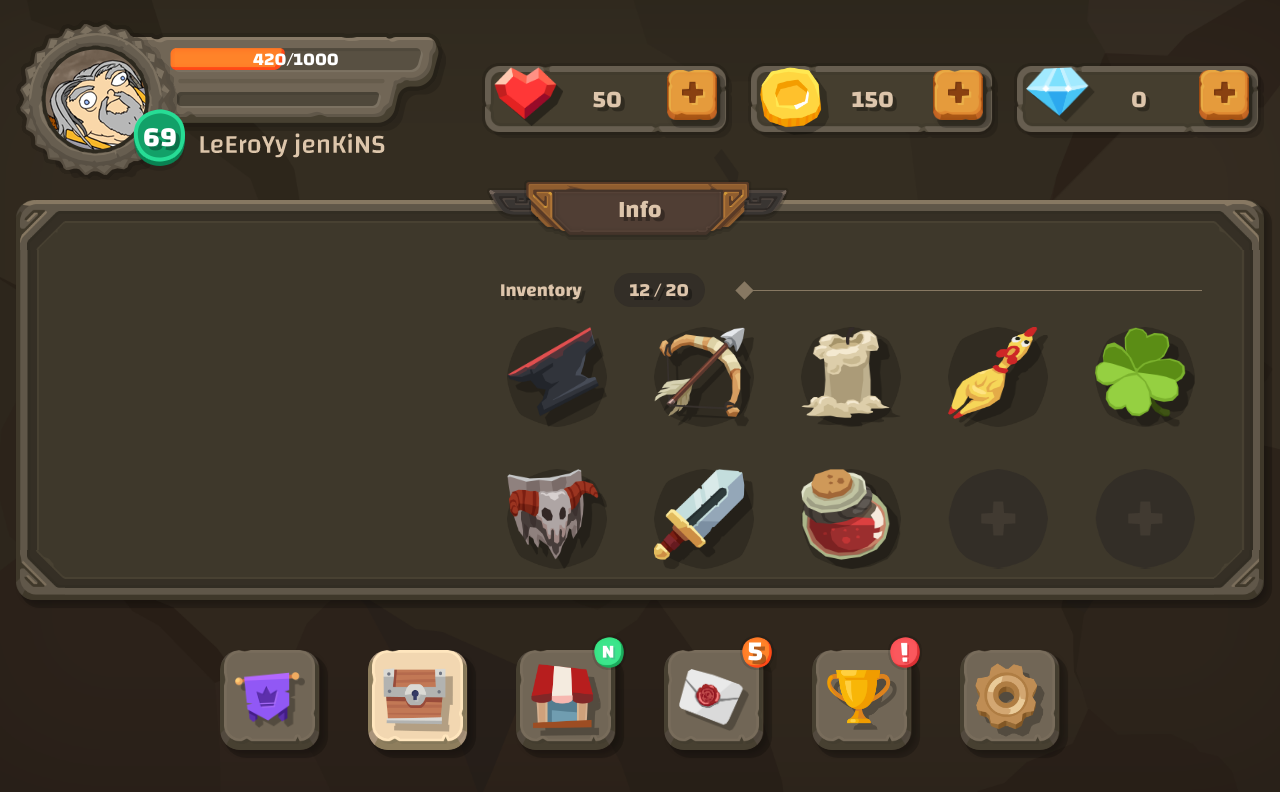
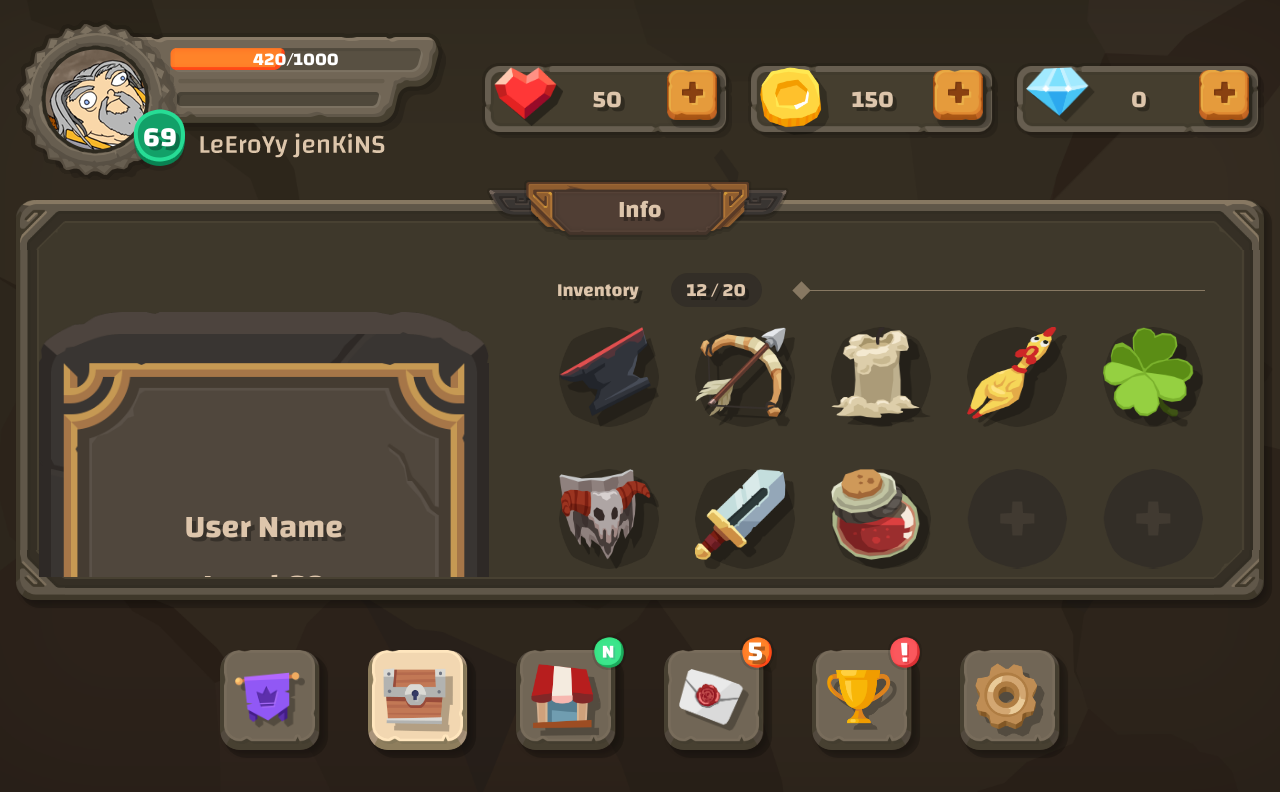
Before and after one commit to kennethlenaerts/mjr, an Angular app: page /info in a window 1280 px wide. Shown: the top 792 px of the page. Built offline with nearby package versions, Linux system fonts and the light colour scheme.

Commit message:
Add user info frame

```diff
--- a/src/app/components/header/header.component.ts
+++ b/src/app/components/header/header.component.ts
@@ -3,7 +3,7 @@ import { Component, OnInit } from '@angular/core';
 @Component({
   selector: 'app-header',
   template: `
-    <app-user-stats></app-user-stats>
+    <app-user-gage></app-user-gage>
     <div class="status">
       <app-status-frame icon="heart" value="50"></app-status-frame>
       <app-status-frame icon="gold" value="150"></app-status-frame>
--- a/src/app/components/inventory/inventory.component.scss
+++ b/src/app/components/inventory/inventory.component.scss
@@ -3,7 +3,6 @@
   height: 100%;
   display: grid;
   grid-template-rows: 75px auto;
-  margin-top: 50px;
   display: block;
 }
 
--- /dev/null
+++ b/src/app/components/user-gage/user-gage.component.scss
@@ -0,0 +1,56 @@
+:host {
+  background: url('src/assets/frames/frame_user.png');
+  background-repeat: no-repeat;
+  width: 430px;
+  height: 160px;
+  position: relative;
+  display: block;
+}
+
+.level {
+  color: white;
+  position: absolute;
+  top: 92px;
+  left: 127px;
+}
+
+.bar-hp-container {
+  left: 159px;
+  top: 28px;
+  position: absolute;
+
+  .bar-hp {
+    height: 22px;
+    width: 100px;
+    background: url('src/assets/bars/bar_hp_middle.png');
+    position: relative;
+
+    &::before,
+    &::after {
+      display: block;
+      content: '';
+      height: 22px;
+      position: absolute;
+      top: 0;
+    }
+
+    &::before {
+      background: url('src/assets/bars/bar_hp_left.png');
+      left: -5px;
+      width: 5px;
+    }
+
+    &::after {
+      background: url('src/assets/bars/bar_hp_right.png');
+      width: 10px;
+      right: -10px;
+    }
+  }
+
+  .value {
+    color: white;
+    top: -5px;
+    left: 78px;
+    position: absolute;
+  }
+}
--- /dev/null
+++ b/src/app/components/user-gage/user-gage.component.ts
@@ -0,0 +1,19 @@
+import { Component, OnInit } from '@angular/core';
+
+@Component({
+  selector: 'app-user-gage',
+  template: `
+    <div class="bar-hp-container">
+      <div class="bar-hp"></div>
+      <p class="value">420/1000</p>
+    </div>
+
+    <h2 class="level badge">69</h2>
+  `,
+  styleUrls: ['user-gage.component.scss']
+})
+export class UserGageComponent implements OnInit {
+  constructor() {}
+
+  ngOnInit() {}
+}
--- a/src/app/components/user-stats/user-stats.component.scss
+++ b/src/app/components/user-stats/user-stats.component.scss
@@ -1,56 +1,64 @@
-:host {
-  background: url('src/assets/frames/frame_user.png');
-  background-repeat: no-repeat;
-  width: 430px;
-  height: 160px;
+.info-frame {
+  background: url('src/assets/frames/frame_info_middle.png');
+  background-repeat: repeat-y;
+  width: 100%;
+  margin-top: 20%;
+  height: 80%;
   position: relative;
   display: block;
+  background-size: contain;
+
+  &::before,
+  &::after {
+    display: block;
+    content: '';
+    width: 450px;
+    position: absolute;
+    left: 0;
+    background-repeat: no-repeat;
+    background-size: contain;
+    z-index: 1;
+  }
+
+  &:before {
+    background-image: url('src/assets/frames/frame_info_top.png');
+    top: -10%;
+    height: 223px;
+  }
+
+  &:after {
+    background-image: url('src/assets/frames/frame_info_bottom.png');
+    bottom: -10%;
+    height: 253px;
+  }
 }
 
-.level {
-  color: white;
+.content {
   position: absolute;
-  top: 92px;
-  left: 127px;
+  text-align: center;
+  height: 70%;
+  margin-top: 30%;
+  width: calc(100% - 12rem);
+  z-index: 2;
+  padding-left: 6rem;
+  padding-right: 6rem;
 }
 
-.bar-hp-container {
-  left: 159px;
-  top: 28px;
-  position: absolute;
+.user-info {
+  margin-bottom: 2rem;
+}
 
-  .bar-hp {
-    height: 22px;
-    width: 100px;
-    background: url('src/assets/bars/bar_hp_middle.png');
-    position: relative;
+.value {
+  display: grid;
+  grid-template-columns: 1fr 1fr;
 
-    &::before,
-    &::after {
-      display: block;
-      content: '';
-      height: 22px;
-      position: absolute;
-      top: 0;
+  h2 {
+    &:first-child {
+      text-align: left;
     }
 
-    &::before {
-      background: url('src/assets/bars/bar_hp_left.png');
-      left: -5px;
-      width: 5px;
-    }
-
-    &::after {
-      background: url('src/assets/bars/bar_hp_right.png');
-      width: 10px;
-      right: -10px;
+    &:last-child {
+      text-align: right;
     }
   }
-
-  .value {
-    color: white;
-    top: -5px;
-    left: 78px;
-    position: absolute;
-  }
 }
--- a/src/app/components/user-stats/user-stats.component.ts
+++ b/src/app/components/user-stats/user-stats.component.ts
@@ -1,19 +1,45 @@
-import { Component, OnInit } from '@angular/core';
+import { Component, OnInit, Input } from '@angular/core';
 
 @Component({
   selector: 'app-user-stats',
   template: `
-    <div class="bar-hp-container">
-      <div class="bar-hp"></div>
-      <p class="value">420/1000</p>
+    <div class="info-frame">
+      <div class="content">
+        <div class="user-info">
+          <h1>{{ userName }}</h1>
+          <h1>Level {{ level }}</h1>
+        </div>
+        <!-- use rare candy? -->
+
+        <div class="value" *ngFor="let item of (userStats | keyvalue)">
+          <h2>{{ item.key }}</h2>
+          <h2>{{ item.value }}</h2>
+        </div>
+      </div>
     </div>
-
-    <h2 class="level badge">69</h2>
   `,
   styleUrls: ['user-stats.component.scss']
 })
 export class UserStatsComponent implements OnInit {
-  constructor() {}
+  @Input() userName: string;
+  @Input() level: string;
+  @Input() userStats: {
+    attack: number;
+    defense: number;
+    health: number;
+    gold: number;
+    gems: number;
+  };
 
-  ngOnInit() {}
+  ngOnInit() {
+    this.userName = 'User Name';
+    this.level = '68';
+    this.userStats = {
+      attack: 1234,
+      defense: 1234,
+      health: 1234,
+      gold: 1234,
+      gems: 1234
+    };
+  }
 }
--- a/src/app/views/info/info.view.scss
+++ b/src/app/views/info/info.view.scss
@@ -7,9 +7,12 @@
 
 .content {
   display: grid;
-  grid-template-columns: 1fr 2fr;
+  grid-template-columns: 450px 2fr;
   grid-gap: 2rem;
   grid-template-areas: 'player-stats inventory';
+  margin-top: 50px;
+  margin-bottom: 50px;
+  height: calc(100% - 100px);
 }
 
 app-inventory {
--- a/src/app/views/info/info.view.ts
+++ b/src/app/views/info/info.view.ts
@@ -4,6 +4,7 @@ import { Component, OnInit } from '@angular/core';
   template: `
     <app-dialog title="Info">
       <div class="content">
+        <app-user-stats></app-user-stats>
         <app-inventory title="Inventory" [items]="items"></app-inventory>
       </div>
     </app-dialog>
```
Also changed, not shown: src/app/components/index.ts (+12 -9 lines).
